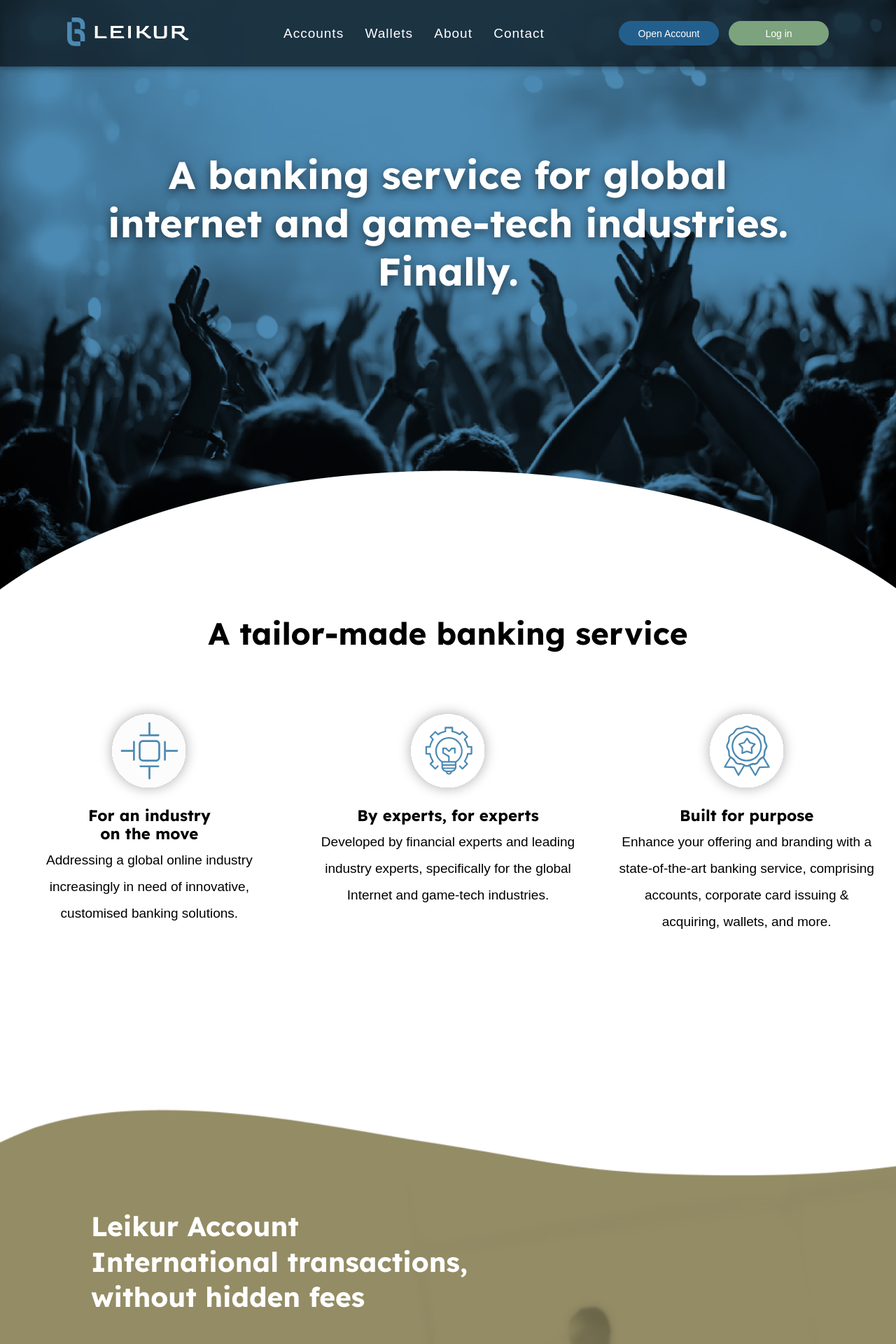
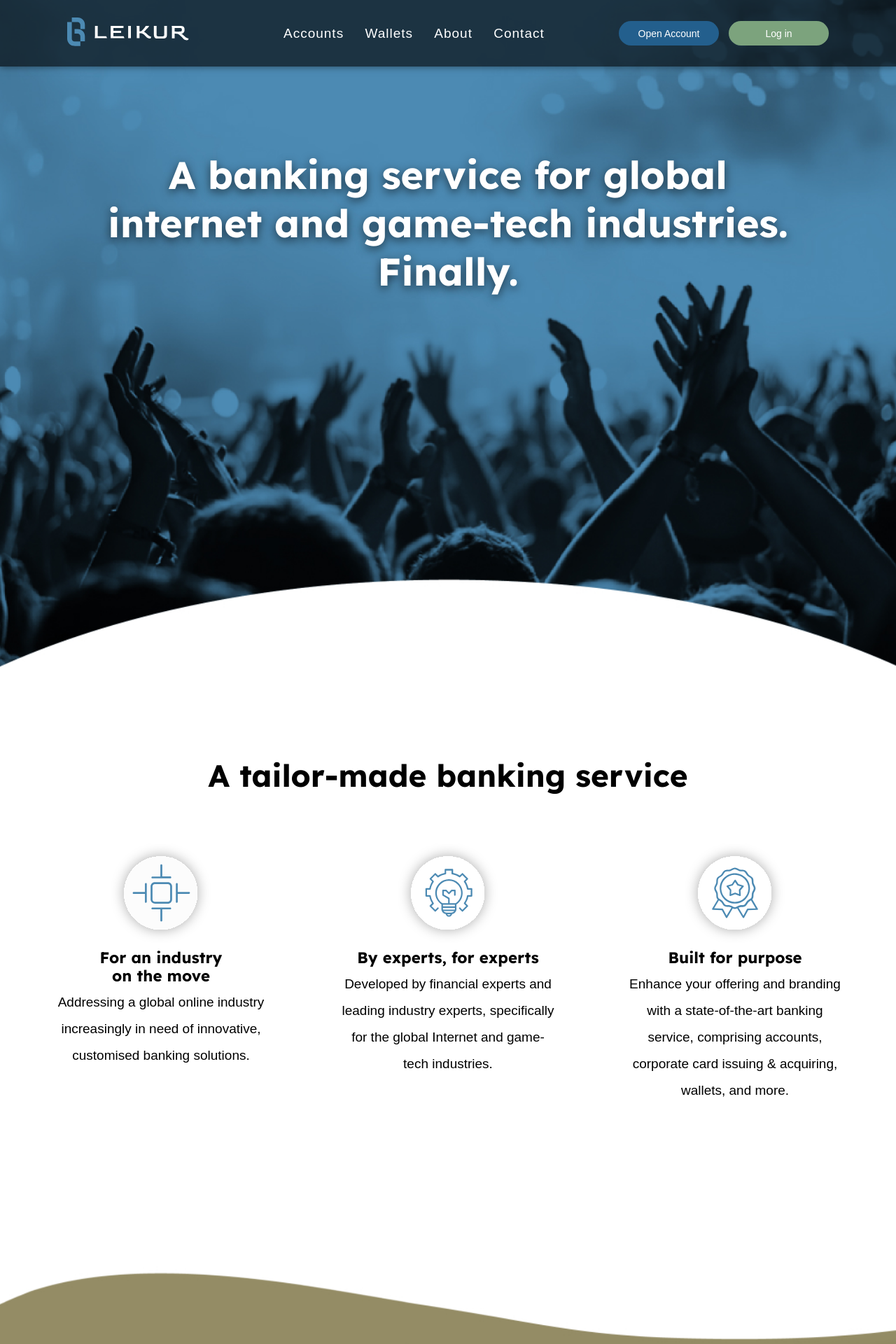
Before and after one commit to andresavellan/leikur23, a PHP site: page / in a window 1280 px wide. Shown: the top 1920 px of the page at 70% size. Run offline with PHP 8.4, Linux system fonts and the light colour scheme; some web fonts are replaced.

Commit message:
css progress

```diff
--- a/index.html
+++ b/index.html
@@ -18,7 +18,7 @@
     <header>
       <div class="header-wrapper">
         <a class="brand" href="/">
-          <img src="./images/leikur_Logo.svg" alt="Leikur Logo" />
+          <img src="./images/leikur-logo.svg" alt="Leikur Logo" />
           <h1>Leikur A banking service</h1>
         </a>
         <nav class="nav-container">
@@ -69,6 +69,7 @@
         <div class="section-wrapper">
           <h2>
             A banking service for global internet and game-tech industries.
+            <br />
             Finally.
           </h2>
         </div>
--- a/style.css
+++ b/style.css
@@ -95,7 +95,7 @@
   align-items: center;
 }
 body > header nav a {
-  padding-right: 2.5rem;
+  margin-right: 2.5rem;
   color: #fff;
   text-decoration: none;
   letter-spacing: 0.1rem;
@@ -181,7 +181,7 @@
 }
 
 #one {
-  height: 877px;
+  height: 108rem;
   background-image: url(./images/web_top1.jpeg);
 }
 
@@ -191,8 +191,8 @@
 }
 
 #one h2 {
-  margin-top: 215px;
-  max-width: 98rem;
+  margin-top: 21.5rem;
+  max-width: 100rem;
   text-align: center;
   line-height: 69px;
   text-shadow: 0px 4px 13px rgba(0, 0, 0, 0.6);
@@ -203,7 +203,7 @@
 }
 
 #two {
-  height: 69rem;
+  height: 72rem;
   background-color: #fff;
   flex-direction: column;
 }
@@ -217,6 +217,7 @@
 
 #two .three-elements {
   display: flex;
+  justify-content: center;
   flex-direction: row;
   width: 100%;
   color: #000;
@@ -229,6 +230,8 @@
   padding: 0 3rem 0 3rem;
   font-size: 19px;
   text-align: center;
+  max-width: 37rem;
+  margin: 0 2rem;
 }
 
 #two .three-elements img {
@@ -243,7 +246,7 @@
 }
 
 #three {
-  height: 124rem;
+  height: 125rem;
   background-image: url(./images/web_accounts1.jpeg);
 }
 
@@ -307,6 +310,7 @@
 }
 
 #five {
+  margin-top: 8rem;
   height: 158rem;
   background-image: url(./images/web_wallet1.jpeg);
 }
@@ -352,7 +356,7 @@
 #five .leikur-wallet-img {
   flex-grow: 1;
   position: relative;
-  top: -15rem;
+  top: -23rem;
 }
 
 #six {
@@ -360,12 +364,12 @@
   background-image: url(./images/web_about11.jpeg);
   flex-direction: column;
   text-align: center;
-  margin-top: 8rem;
+  margin-top: 21rem;
 }
 
 #six .section-wrapper {
   position: relative;
-  top: -11rem;
+  top: -7rem;
 }
 #six h2 {
   font-size: 44px;
@@ -455,6 +459,7 @@
   border: none;
   border-radius: 30px;
   padding: 0.9rem;
+  cursor: pointer;
 }
 
 footer {
```
Also changed, not shown: images/leikur-logo.svg (added), images/leikur_Logo.svg (deleted).
